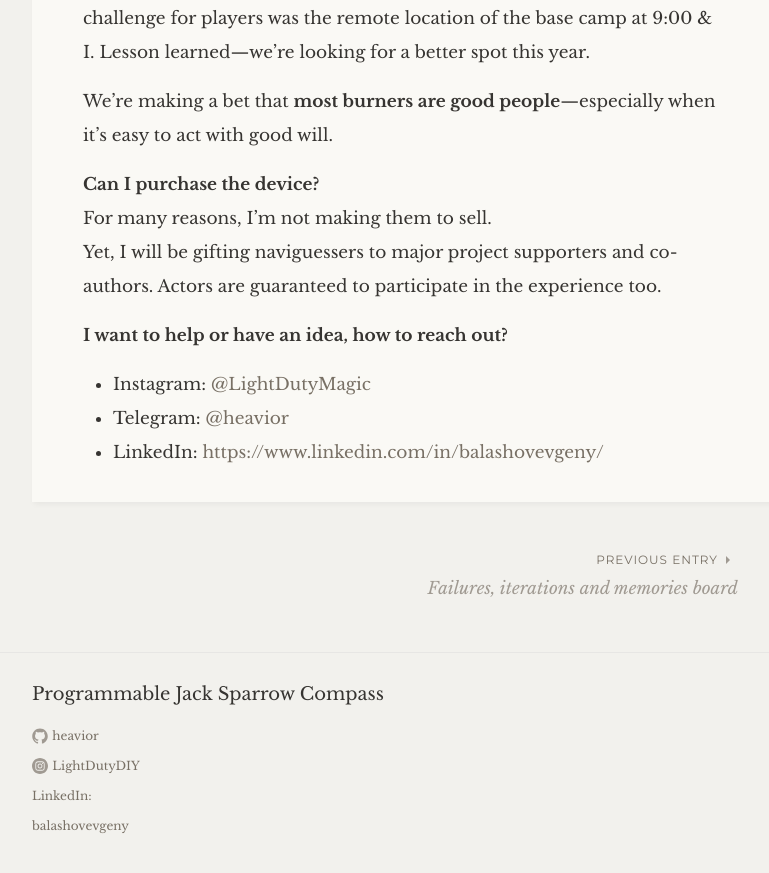
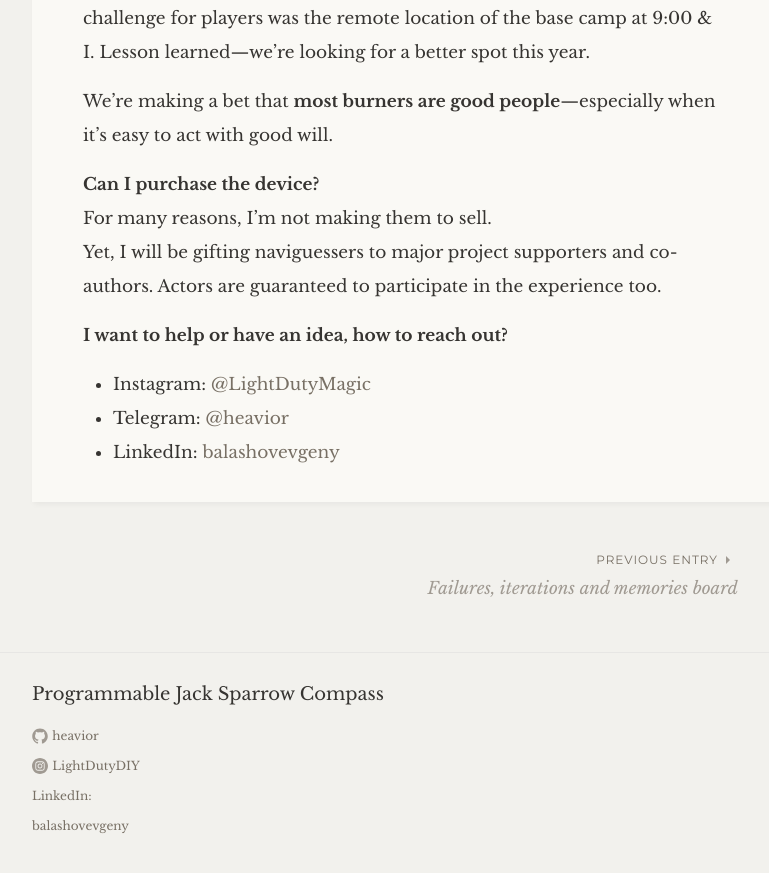
Before and after one commit to heavior/jack-sparrow-compass, a Jekyll site: the page built from _posts/2024-03-26-bm-2025.markdown, in a window 1280 px wide and 900 px high, scrolled down 5024 px. Shown: the top 873 px of the window, without its empty margins (238-1007 px from the left). Built offline with Jekyll 4.4.1, drawn with Linux system fonts in a browser that asks for light colours; some web fonts are replaced; some of the changed lines change nothing that is shown.

Commit message:
one more fix

```diff
--- a/_posts/2024-03-26-bm-2025.markdown
+++ b/_posts/2024-03-26-bm-2025.markdown
@@ -111,4 +111,4 @@
 
 * Instagram: [@LightDutyMagic](https://www.instagram.com/lightdutymagic/)
 * Telegram: [@heavior](https://t.me/heavior)
-* LinkedIn: [https://www.linkedin.com/in/balashovevgeny/](https://www.linkedin.com/in/balashovevgeny/)
+* LinkedIn: [balashovevgeny](https://www.linkedin.com/in/balashovevgeny/)
```
